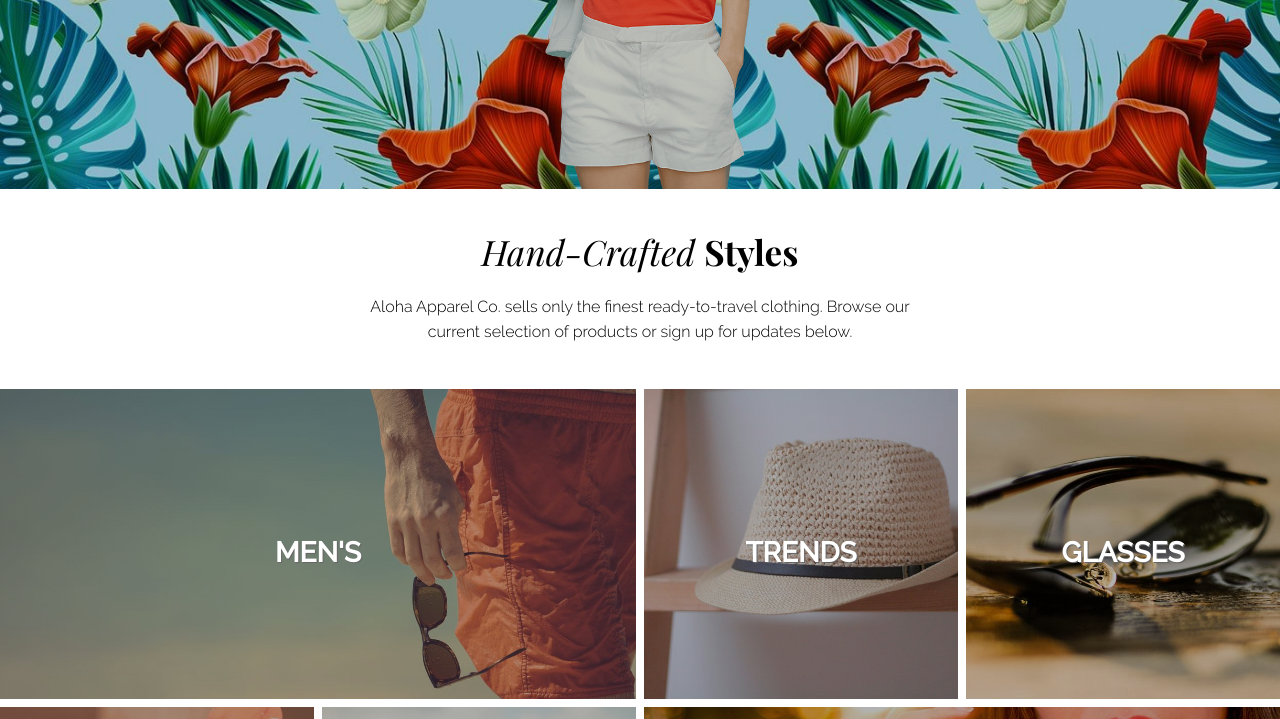
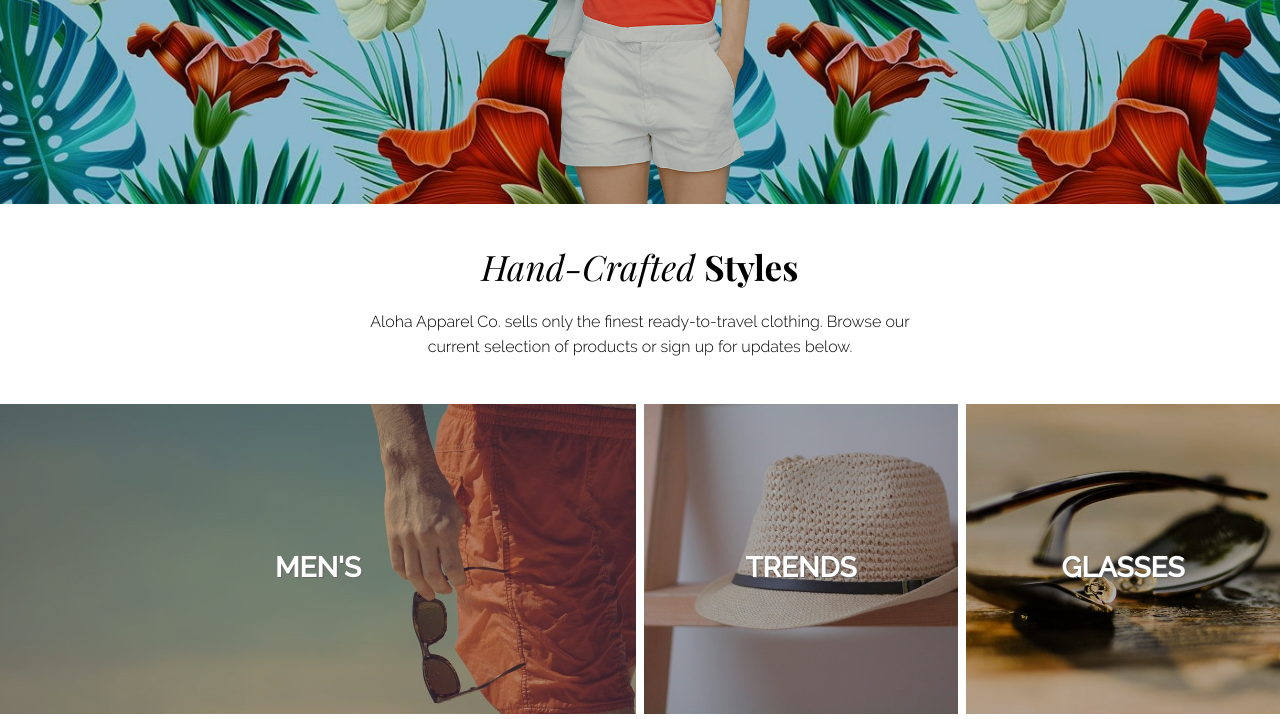
Before and after one commit to PaulPetillot/NewAloha, a website: page index.html in a window 1280 px wide. Shown: the part 491-1210 px from the top of the page. Drawn offline with nearby package versions, Linux system fonts and the light colour scheme.

Commit message:
Final Website

```diff
--- a/sass/style.scss
+++ b/sass/style.scss
@@ -150,7 +150,7 @@
     }
 
     @include desktop {
-        grid-template-rows: 570px;
+        grid-template-rows: 585px;
         background-position: center top, center 60px, center top;
         background-size: cover, 18%, cover;
     }
```
Also changed, not shown: README.md (added), build/css/style.css, build/css/style.min.css.
